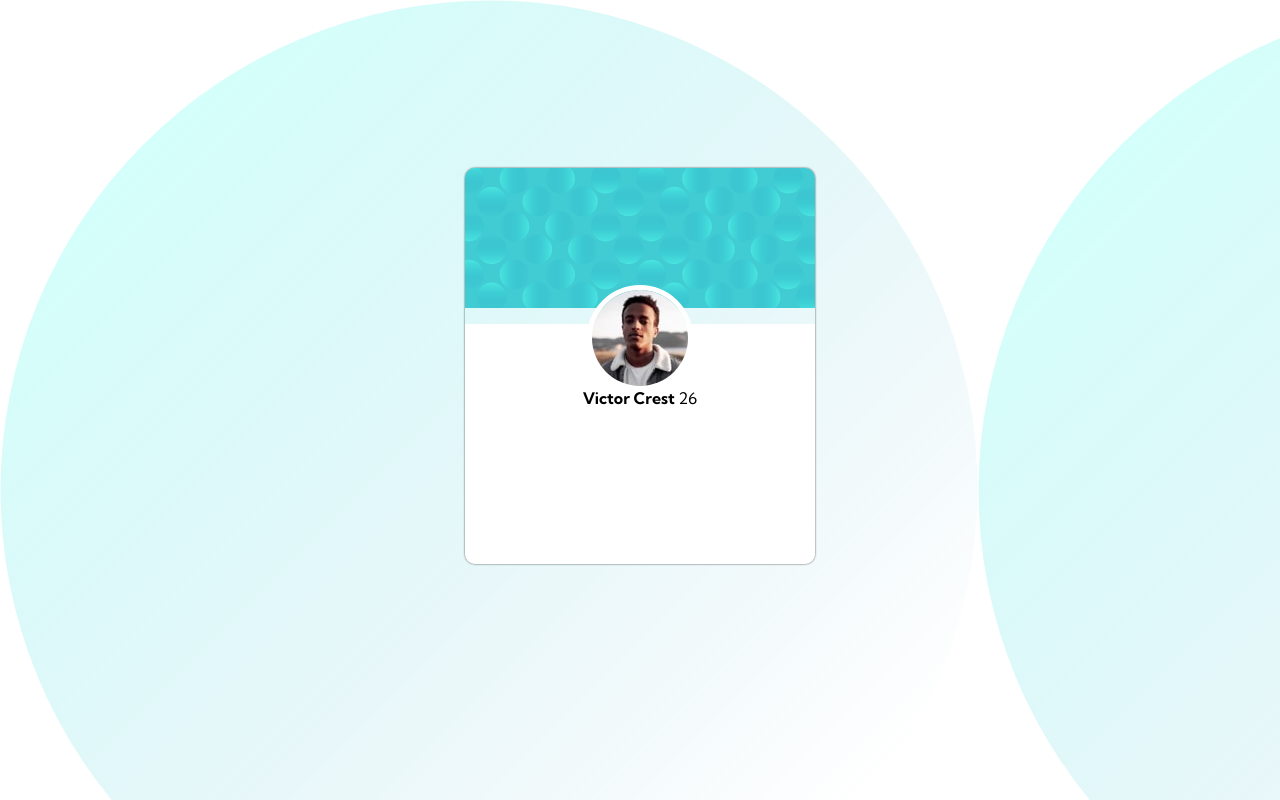
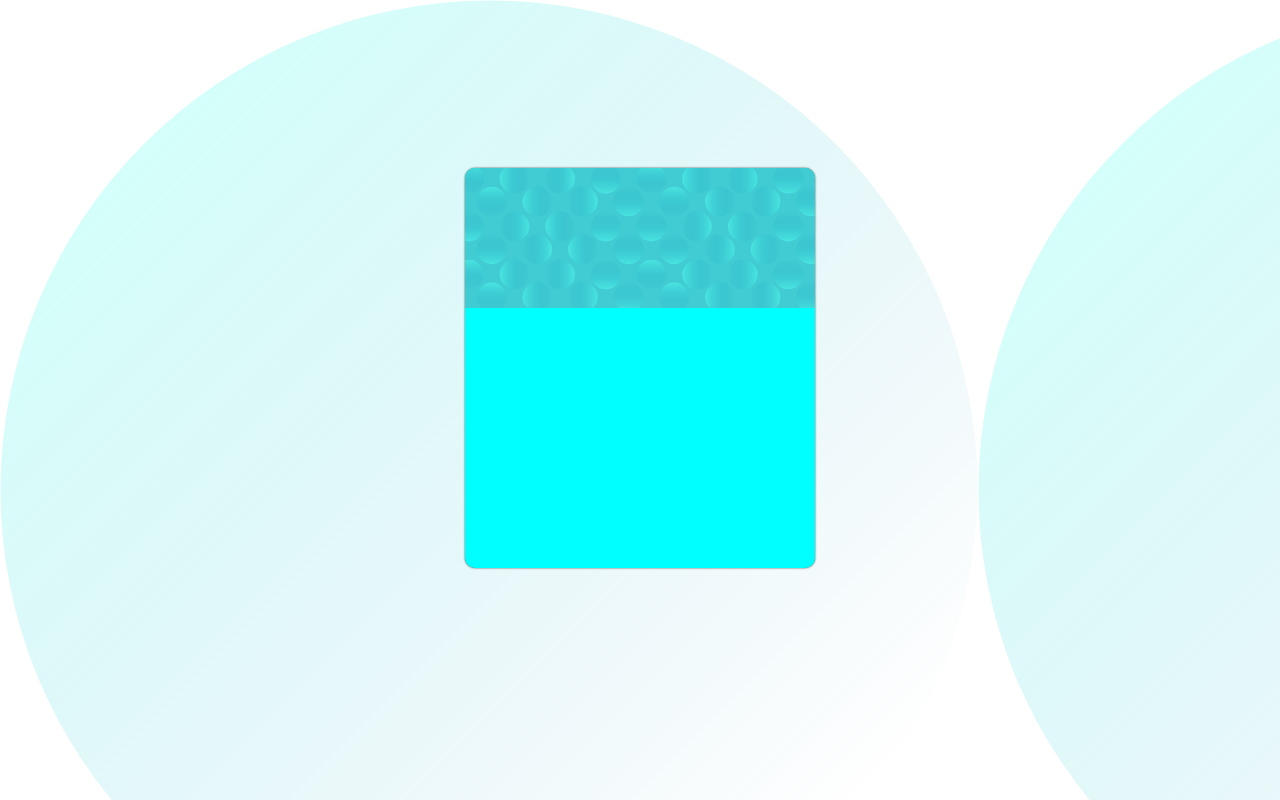
Before and after one commit to Thedgmz98/Profile-Card-Comoponent, a plain HTML site: page index.html in a window 1280 px wide. Drawn offline with Linux system fonts and the light colour scheme.

```diff
--- a/css/style.css
+++ b/css/style.css
@@ -27,6 +27,8 @@
      border-top-right-radius: 10px;
      border-bottom-left-radius: 10px;
      border-bottom-right-radius: 10px;
+     background-color: aqua;
+     height: 25rem;
 }
 
 .backg1 {
@@ -39,28 +41,3 @@
      border-top-left-radius: 10px;
      border-top-right-radius: 10px;
 }
-
-.profilepic {
-     position: absolute;
-     top: 42.5%;
-     left: 50%;
-     transform: translate(-50%, -50%);
-
-}
-
-.victor {
-     border: solid 5px white;
-     border-radius: 55px;
-     background-color: white;
-}
-
-.tex {
-     background-color: white;
-     height: 15rem;
-     border-bottom-left-radius: 10px;
-     border-bottom-right-radius: 10px;
-}
-
-.name{padding-top: 4rem;
-     text-align: center;
-}
--- a/index.html
+++ b/index.html
@@ -26,14 +26,8 @@
                     <div class="backg1">
                          <img class="b1" src="img/bg-pattern-card.svg" alt="">
                     </div>
-                    <div class="profilepic">
-                         <img class="victor" src="img/image-victor.jpg" alt="">
-                    </div>
-                    <div class="tex">
-                         <div style="background-color: white;">
-                              <p class="name"> <strong>Victor Crest</strong> 26</p>
-                         </div>
-                    </div>
+
+
                </div>
 
           </div>
```
